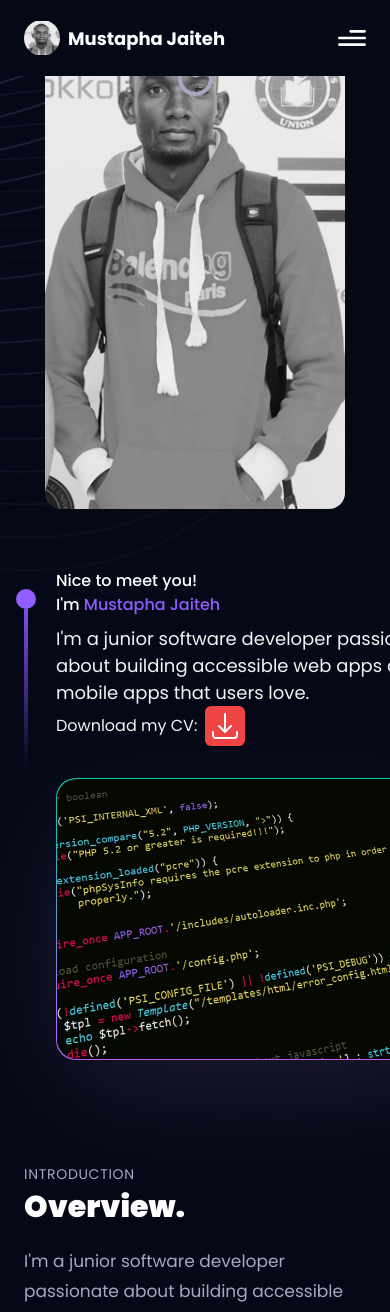
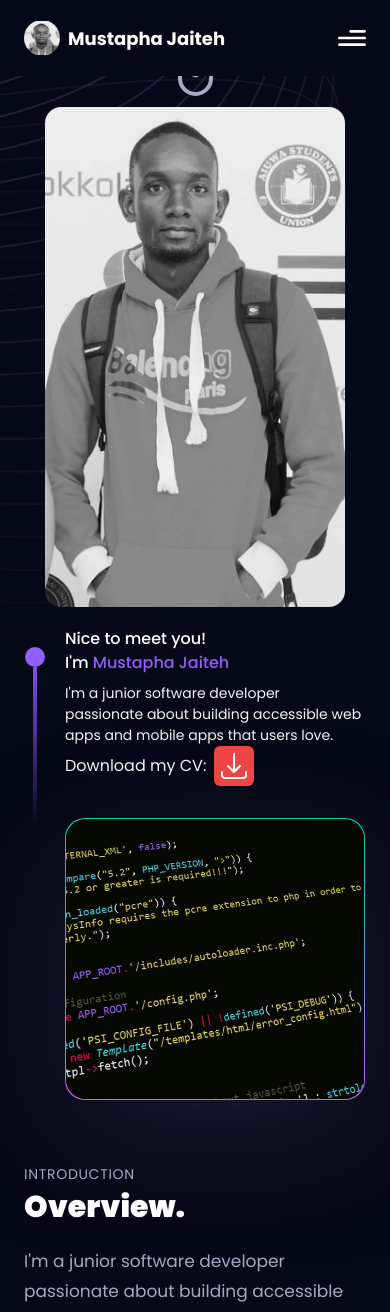
Before and after one commit to mustapha-jaiteh/my-portfolio, a React (Vite) app: page / in a window 390 px wide. Shown: the top 1312 px of the page. Built offline with nearby package versions, Linux system fonts and the light colour scheme.

Commit message:
5th-commit-22-10-25

```diff
--- a/src/components/Hero.jsx
+++ b/src/components/Hero.jsx
@@ -8,10 +8,10 @@ const Hero = () => {
   return (
     <section className="relative w-full h-[1100px] md:h-screen mx-auto flex flex-col items-center p-4 md:p-0">
       <div
-        className={`${styles.paddingX} absolute -inset-8  top-[120px] max-w-7xl mx-auto flex flex-col-reverse md:flex-row justify-between items-center md:items-start gap-5`}
+        className={`${styles.paddingX} absolute -inset-8  top-[120px] max-w-7xl mx-auto  flex flex-col-reverse md:flex-row justify-between items-center md:items-start gap-5`}
       >
         <div
-          className={`flex flex-row justify-center items-start gap-5 ${styles.padding} max-w-7xl mx-auto `}
+          className={`flex flex-row justify-center items-start gap-5 px-32 md:px-0 mx-12 md:mx-0`}
         >
           <div className="flex flex-col justify-center items-center mt-5 ">
             <div className="w-5 h-5 rounded-full bg-[#915eff]" />
@@ -22,9 +22,10 @@ const Hero = () => {
               Nice to meet you! <br />
               I'm <span className="text-[#915eff]">Mustapha Jaiteh</span>
             </h1>
-            <p className="text-white-100 mt-2 text-[18px]">
-              I'm a junior software developer passionate <br /> about building
-              accessible web apps and mobile apps that users love.
+            <p className="text-white-100 mt-2 text-[14px] md:text-[18px]">
+              I'm a junior software developer
+              <br /> passionate about building accessible web apps and mobile
+              apps that users love.
             </p>
             <a
               href="/CV/Mustapha_Jaiteh_CV.pdf"
--- a/src/components/canvas/Computers.jsx
+++ b/src/components/canvas/Computers.jsx
@@ -8,7 +8,7 @@ import { motion } from "framer-motion";
 
 const Computers = () => {
   return (
-    <Tilt className="w-[400px] md:w-[600px] my-8 place-self-center  ">
+    <Tilt className="w-[300px] md:w-[600px] my-8 place-self-center  ">
       <motion.div
         variants={fadeIn("right", "spring", 0.5, 0.75)}
         className="w-full green-pink-gradient p-[1px] rounded-[20px] shadow-card"
```
